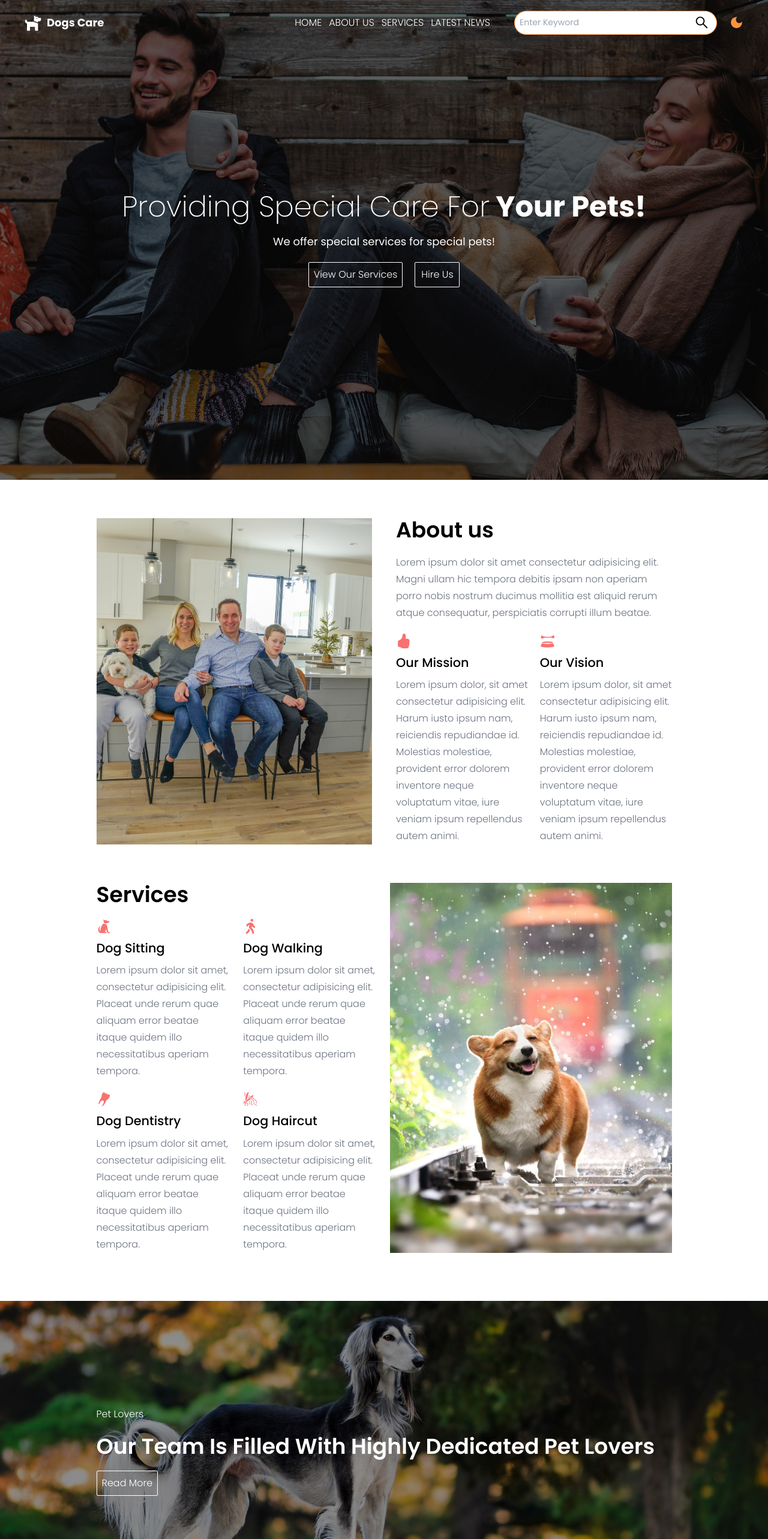
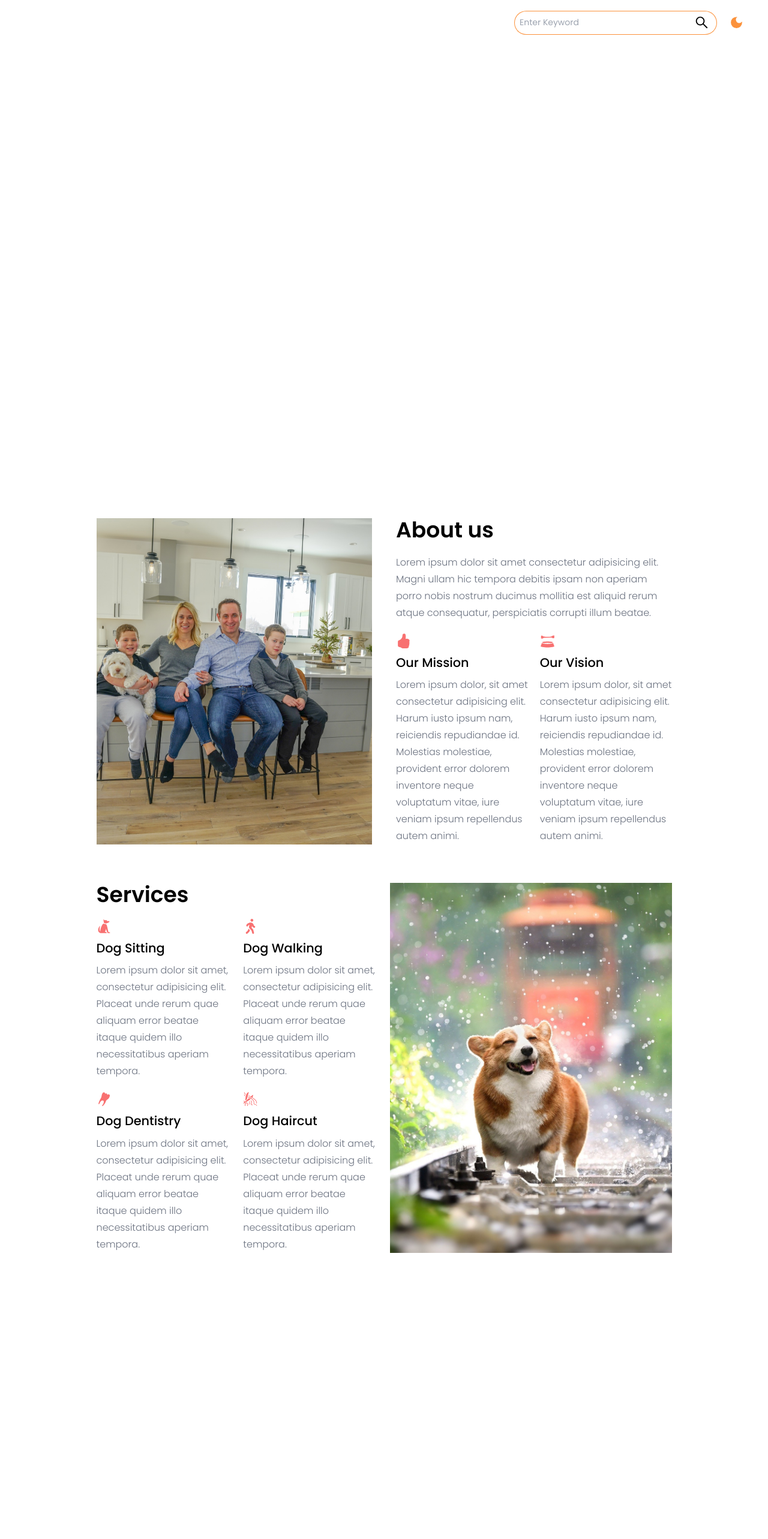
Before and after one commit to gianicolajara/pet-care, a Next.js app: page / in a window 1280 px wide. Shown: the top 2566 px of the page at 60% size. Built offline with nearby package versions, Linux system fonts and the light colour scheme.

Commit message:
add env with route

```diff
--- a/components/Heroe.js
+++ b/components/Heroe.js
@@ -4,7 +4,9 @@ import Wrapper from "./Wrapper";
 
 const Heroe = () => {
   return (
-    <div className="h-screen bg-[url('/images/heroe.jpg')] bg-center bg-cover flex flex-col text-center justify-center w-full">
+    <div
+      className={`h-screen bg-[url('${process.env.NEXT_PUBLIC_BASE_PATH}/images/heroe.jpg')] bg-center bg-cover flex flex-col text-center justify-center w-full`}
+    >
       <Wrapper>
         <Menu />
         <h1 className="text-white text-5xl font-extralight">
--- a/components/Ourteam.js
+++ b/components/Ourteam.js
@@ -7,7 +7,9 @@ import Wrapper from "./Wrapper";
 
 const Ourteam = () => {
   return (
-    <Section className="w-full h-[500px] bg-[url('/images/ourteam.jpg')] bg-top bg-no-repeat bg-cover flex flex-col justify-center items-left">
+    <Section
+      className={`w-full h-[500px] bg-[url('${process.env.NEXT_PUBLIC_BASE_PATH}/images/ourteam.jpg')] bg-top bg-no-repeat bg-cover flex flex-col justify-center items-left`}
+    >
       <Wrapper>
         <div className="flex flex-col gap-5">
           <P color="text-white">Pet Lovers</P>
```
